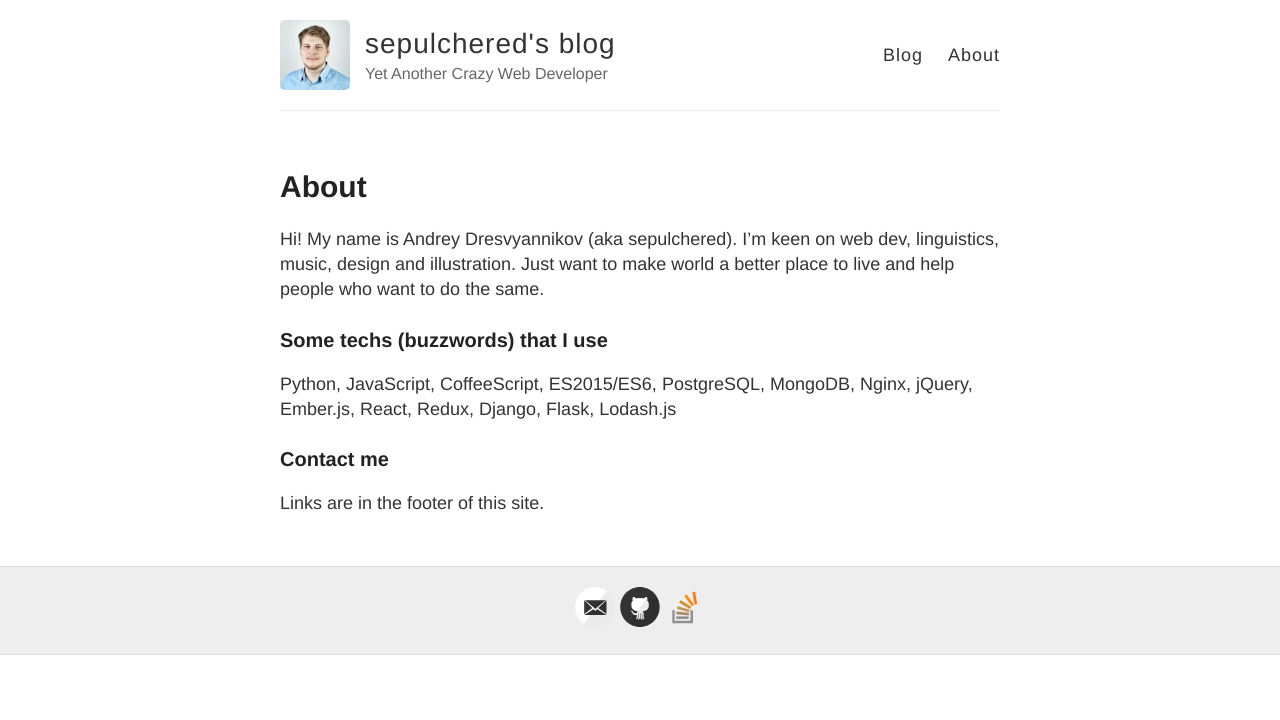
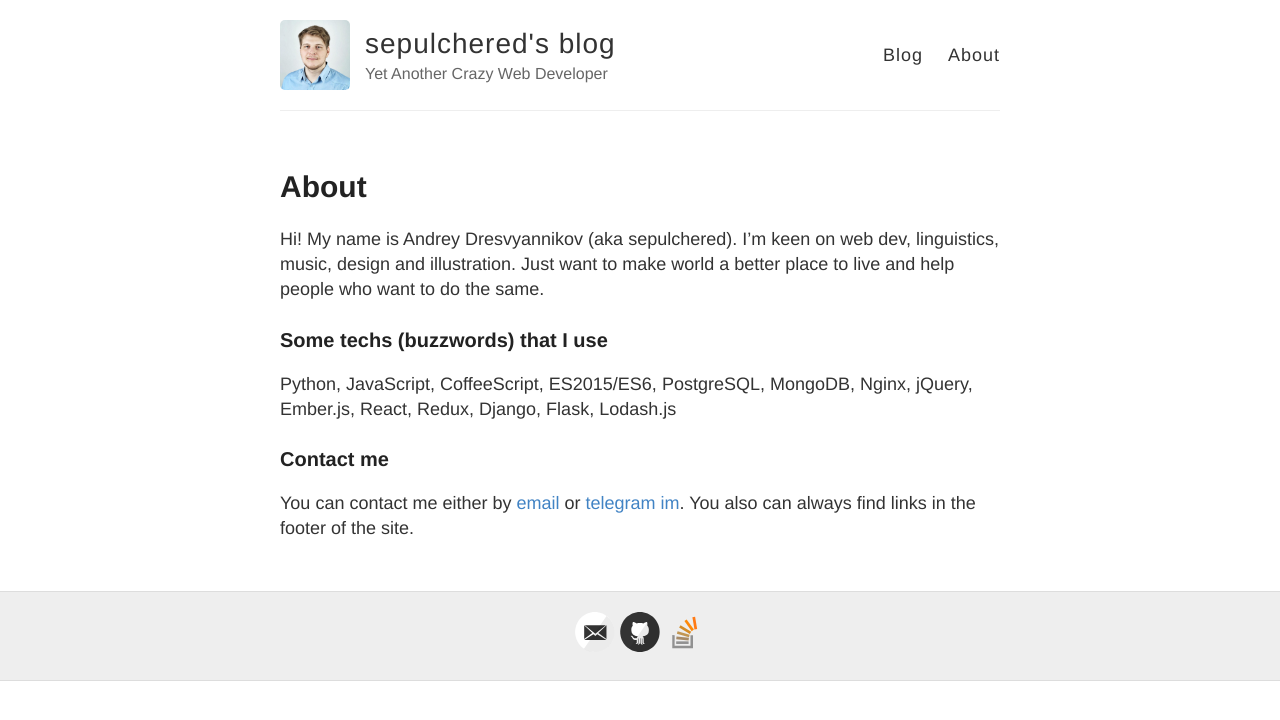
Before and after one commit to sepulchered/sepulchered.github.io, a Jekyll site: the page built from about.md, in a window 1280 px wide. Shown: the top 720 px of the page. Built offline with Jekyll 4.4.1, drawn with Linux system fonts in a browser that asks for light colours.

Commit message:
Updated contact info

```diff
--- a/about.md
+++ b/about.md
@@ -14,4 +14,5 @@ Python, JavaScript, CoffeeScript, ES2015/ES6, PostgreSQL, MongoDB, Nginx, jQuery
 
 ### Contact me
 
-Links are in the footer of this site.
+You can contact me either by [email](mailto:andrey@dresvyannikov.ru) or [telegram im](https://t.me/sepulchered).
+You also can always find links in the footer of the site.
```
